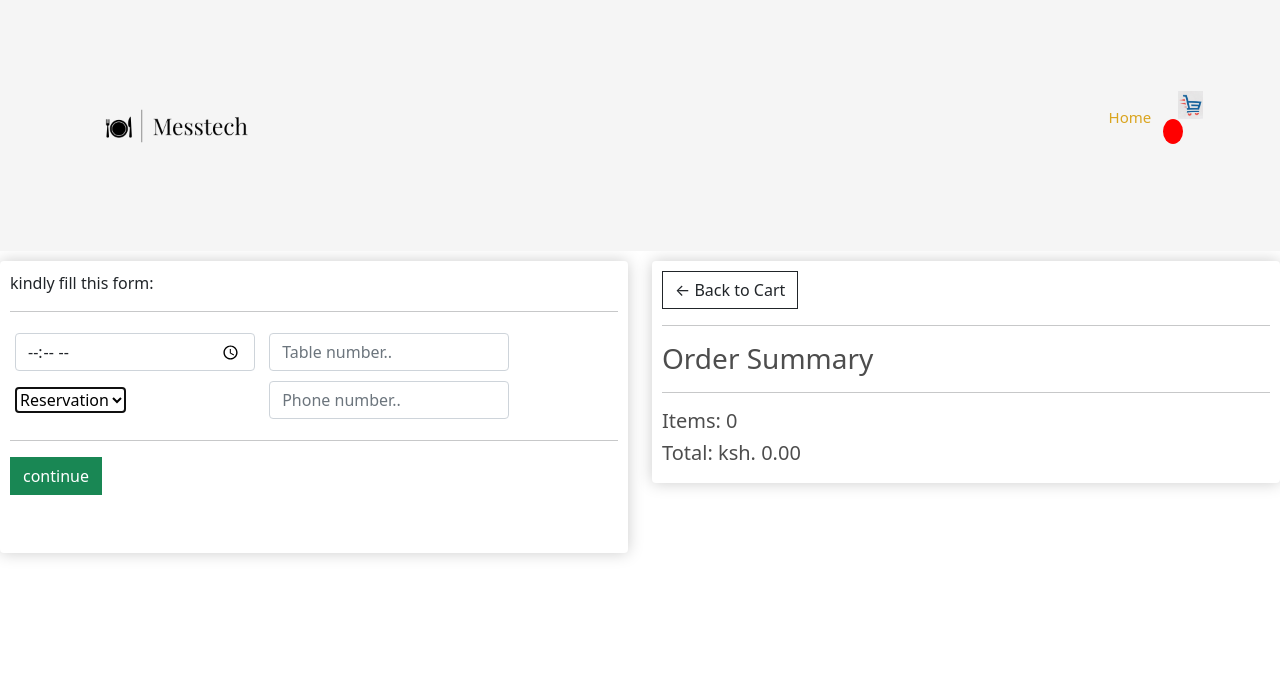
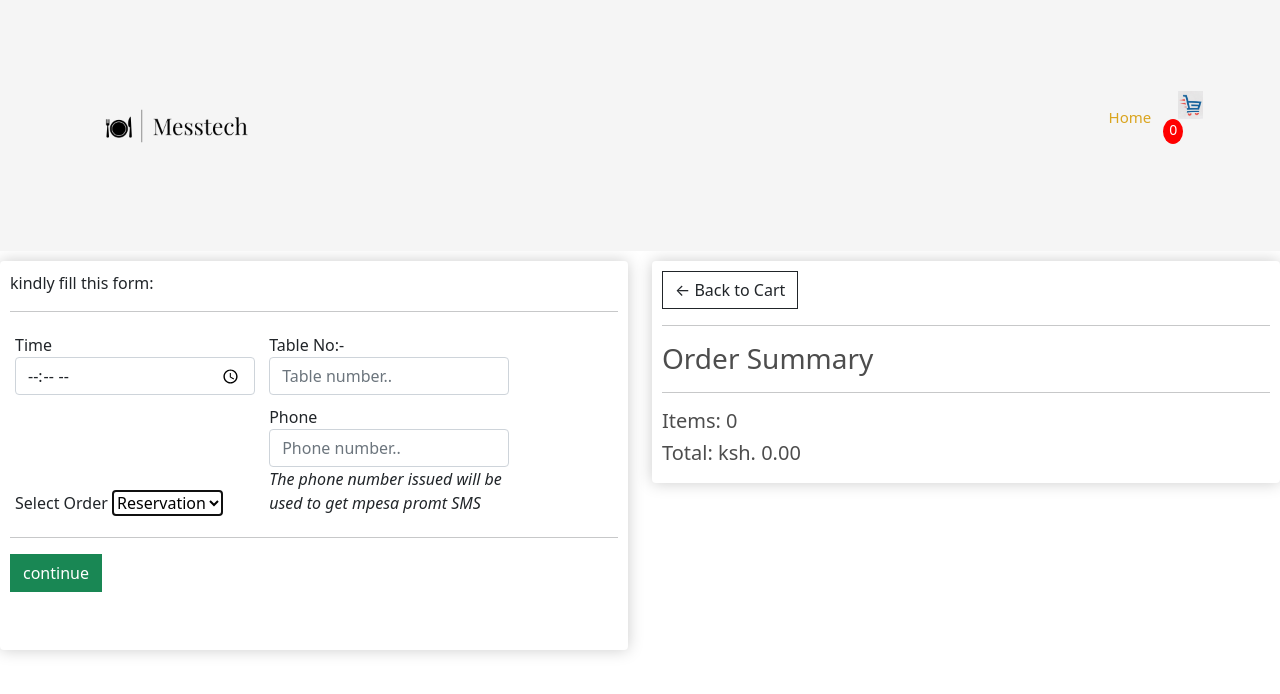
Before and after one commit to Saint-Chris-7/Messtech, a Django app: page /checkout/ in a window 1280 px wide. Shown: the top 694 px of the page. Run offline with Django 3.2, Linux system fonts and the light colour scheme; the visitor is signed in with stand-in values (Sample User, id 1); data comes from the database, SQL or seed files in the repository; data that the repository does not hold is empty.

Commit message:
update 8

```diff
--- a/Messtech/settings.py
+++ b/Messtech/settings.py
@@ -155,4 +155,8 @@ DEFAULT_FROM_EMAIL = 'default from email'
 MPESA_ENVIRONMENT="sandbox"
 MPESA_CONSUMER_KEY="poDG98FasmwCLYYj5evDzuPDYOj6gb9O"#mpesa_consumer_key
 MPESA_CONSUMER_SECRET=" iVCvcPKhvNN1IMS6"#mpesa_consumer_secret
-MPESA_SHORTCODE_TYPE= 174379 #paybill
+MPESA_SHORTCODE_TYPE='paybill' #paybill
+MPESA_EXPRESS_SHORTCODE='174379'
+MPESA_PASSKEY='bfb279f9aa9bdbcf158e97dd71a467cd2e0c893059b10f78e6b72ada1ed2c919'
+MPESA_INITIATOR_USERNAME="messtech"
+MPESA_INITIATOR_SECURITY_CREDENTIAL='Safaricom998!'
--- a/Regent/models.py
+++ b/Regent/models.py
@@ -67,7 +67,7 @@ class OrderItem(models.Model):
     )
     ordertype = models.CharField(max_length=20,choices=TypeOrder)
     products = models.ForeignKey(Meal,on_delete=models.SET_NULL,null=True)#all foods and drinks
-    order = models.ForeignKey(Order,on_delete=models.CASCADE,blank=True,null=True)
+    order = models.ForeignKey(Order,on_delete=models.SET_NULL,blank=True,null=True)
     quantity = models.IntegerField(default=1,null=True,blank=True)
     date_added = models.DateTimeField(auto_now_add=True)
     orderitemID = models.PositiveSmallIntegerField(auto_created=True,null=True)
@@ -85,12 +85,16 @@ class CustomerDetails(models.Model):
     ('takeaway', 'takeaway'),
     )
 
-    name = models.ForeignKey(User,on_delete=models.SET_NULL,null=True)
+    name = models.ForeignKey(Profile,on_delete=models.SET_NULL,null=True)
     order = models.ForeignKey(Order,on_delete=models.CASCADE)
     phone = models.PositiveIntegerField()
     ordertype = models.CharField(max_length=20,choices=TypeOrder)
     table = models.IntegerField(null=True)
     time = models.TimeField()
+
+    def __str__(self):
+        return f"Name={self.name}       OrderNo:- {self.order}"
+
 
 
 
--- a/Regent/views.py
+++ b/Regent/views.py
@@ -50,10 +50,12 @@ def checkout(request):
         customer = request.user.profile
         order, created = Order.objects.get_or_create(customer=customer,orderstatus=False)
         items = order.orderitem_set.all()
+        cartItem = order.get_cart_items
     else:
         items = []
         order = {"get_cart_item":0,"get_cart_total":0}
-    context = {"items":items,"order":order}
+        cartItem = order['get_cart_item']
+    context = {"items":items,"order":order,'cartItem':cartItem}
     return render(request,"checkout.html",context)
 
 
@@ -81,31 +83,29 @@ def updateItem(request):
     return JsonResponse('Item was added',safe=False)
 
 def processOrder(request):
-    transaction_id = datetime.datetime.now().timestamp()
     global data
     data = json.loads(request.body)
-
-    print(data)
-
+    print("data",data)
     if request.user.is_authenticated:
         customer = request.user.profile
         order, created = Order.objects.get_or_create(customer=customer,orderstatus=False)
-        total = float(data['form']['total'])
+        total= float(data['form']['total'])
+        if total == order.get_cart_total:
+            order.orderstatus=True
+        order.save()
+        if order.orderstatus is True:
+            CustomerDetails.objects.create(
+                name=customer,
+                order=order,
+                phone=int(data['form']['phone']),
+                ordertype=data['form']['ordertype'],
+                table=int(data['form']['tableno']),
+                time=data['form']['time'],
+            )
 
-        if total == order.get_cart_total:
-            order.orderstatus = True
-        order.save()
+    else:
+        print("The user is logged in")
 
-        details = CustomerDetails.objects.create(
-            name=customer,
-            order=order,
-            phone= data['form']['phone'],
-            ordertype = data['shipping']['ordertype'],
-            table= data['shipping']['table'],
-            time= data['shipping']['time']
-        )
-    else:
-        print("user not there")
 
     return JsonResponse('payment is complete',safe=False)
 
@@ -113,19 +113,21 @@ def processOrder(request):
 def transaction(request):
     cl = MpesaClient()
 # Use a Safaricom phone number that you have access to, for you to beable to view the prompt.
-    phone_number = '0757164343'
-    amount = float(data['form']['total'])#total
+    phone_number = '0757164343' #data['form']['phone']#customer phone number
+    amount = 1#int(data['form']['total'])#total
     account_reference = 'Messtech'
     transaction_desc = 'Pay for your order'
     callback_url = request.build_absolute_uri(reverse('mpesa_stk_push_callback'))
     response = cl.stk_push(phone_number, amount, account_reference,transaction_desc, callback_url)
     return HttpResponse(response.text)
 
+
+
 def stk_push_callback(request):
     Mpesa_messages = request.body#mpesa message
     with open("transactions",mode="a",encoding="utf-8") as f:
         f = File(f)
-        f.write(data)
+        f.write(Mpesa_messages)
     return FileResponse(as_attachment=True,filename="f")
 
 
@@ -171,14 +173,5 @@ def logout(request):
     logout(request)
     return render(request,"/")
 
-
-
 def dashboard(request):
-    customers_total = Profile.objects.count()
-    complete = CustomerDetails.objects.filter()#get complere
-    complete_total = CustomerDetails.objects.filter().count()#total complete
-    table_order = CustomerDetails.objects.filter().count()#get all table orders
-    table_order_total = CustomerDetails.objects.filter().count()#get all total table orders
-    incomplete = Order.objects.filter(orderstatus=False)
-    incomplete_total = Order.objects.filter(orderstatus=False).count()
     return render(request,"dashboard.html")
--- a/templates/cart.html
+++ b/templates/cart.html
@@ -49,6 +49,10 @@
         </div>
     </div>
 </div>
+<script>
+
+
+</script>
 
 
 {% endblock %}
--- a/templates/checkout.html
+++ b/templates/checkout.html
@@ -10,19 +10,25 @@
                     <p>kindly fill this form:</p>
                     <hr>
                     <div class="form-field">
+                        <label for="time ">Time</label>
                         <input required  class="form-control" name="time" type="time" placeholder="Time..">
                     </div>
                     <div class="form-field">
+                        <label for="tableno">Table No:-</label>
                         <input required  class="form-control" name="tableno" type="number" placeholder="Table number..">
                     </div>
                     <div  aria-required="true" class="form-field">
+                        <label for="ordertype">Select Order</label>
                         <select required name="odertype"  autofocus id="ordertype">
                             <option value="Reservation">Reservation</option>
                             <option value="Takeaway">Takeaway</option>
                         </select>
                     </div>
                     <div class="form-field">
-                        <input required class="form-control" type="number" name="Phone" placeholder="Phone number..">
+                        <label for="phone">Phone</label>
+                        <input required class="form-control" type="number" name="phone" placeholder="Phone number..">
+                        <i>The phone number issued will be used to get mpesa promt SMS</i>
+
                     </div>
                 </div>
                 <hr>
@@ -34,7 +40,9 @@
 		</div>
         <br>
         <div class="box-element hidden" id="payment-info">
-            <button id="make-payment" class="btn btn-blue-grey btn-outline-dark-green">make payment</button>
+            <button id="make-payment" class="btn btn-blue-grey btn-outline-dark-green">
+                <a href="{% url 'transaction' %}" style="text-decoration: none; color: green; font-weight: 600;">mpesa</a>
+                </button>
             <hr>
         </div>
 	</div>
@@ -63,28 +71,53 @@
     var user = '{{request.user}}'
     var total = '{{order.get_cart_total}}'
 
-    var form = document.getElementById('form-wrapper')
+    var form = document.getElementById('form')
 
     form.addEventListener('submit',function(e){
         e.preventDefault()
         console.log('submited')
         document.getElementById('form-button').classList.add("hidden")
         document.getElementById('payment-info').classList.remove("hidden")
-
-        var url = "/process_order/"
-        fetch(url,{
-        method: 'POST',
-        headers: {
-            'X-CSRFToken': csrftoken,
-            'Content-Type': 'application/json'
-        },
-        body: JSON.stringify({'user-info':user-info})
     })
 
-    })
     document.getElementById('make-payment').addEventListener('click',function(e){
         submitFormData()
+        console.log("form submitted")
     })
+    function submitFormData(){
+        console.log(' payment button clicked')
+
+        var userFormData = {
+            'time':null,
+            'tableno':null,
+            'phone':null,
+            'ordertype':null,
+            'total':total,
+        }
+        if(user != 'AnonymousUser'){
+            userFormData.time = form.time.value
+            userFormData.tableno = form.tableno.value
+            userFormData.phone = form.phone.value
+            userFormData.ordertype = form.ordertype.value
+
+        }
+
+        var url ='/process_order/'
+        fetch(url,{
+            method:'POST',
+            headers:{
+                'content-Type':'application/json',
+                'X-CSRFToken':csrftoken,
+            },
+            body:JSON.stringify({'form':userFormData})
+        })
+        .then((response)=>response.json())
+        .then((data) => {
+            console.log('sucess',data);
+            alert('Transaction completed');
+            window.location.href = "{% url 'index' %}"
+        })
+    }
 
 
 </script>
```
Also changed, not shown: Regent/migrations/0001_initial.py, Regent/migrations/0002_alter_customerdetails_name.py (added), Regent/migrations/0002_alter_order_ordercode.py (deleted), Regent/migrations/0003_auto_20211203_1815.py (deleted), 1 other file.
